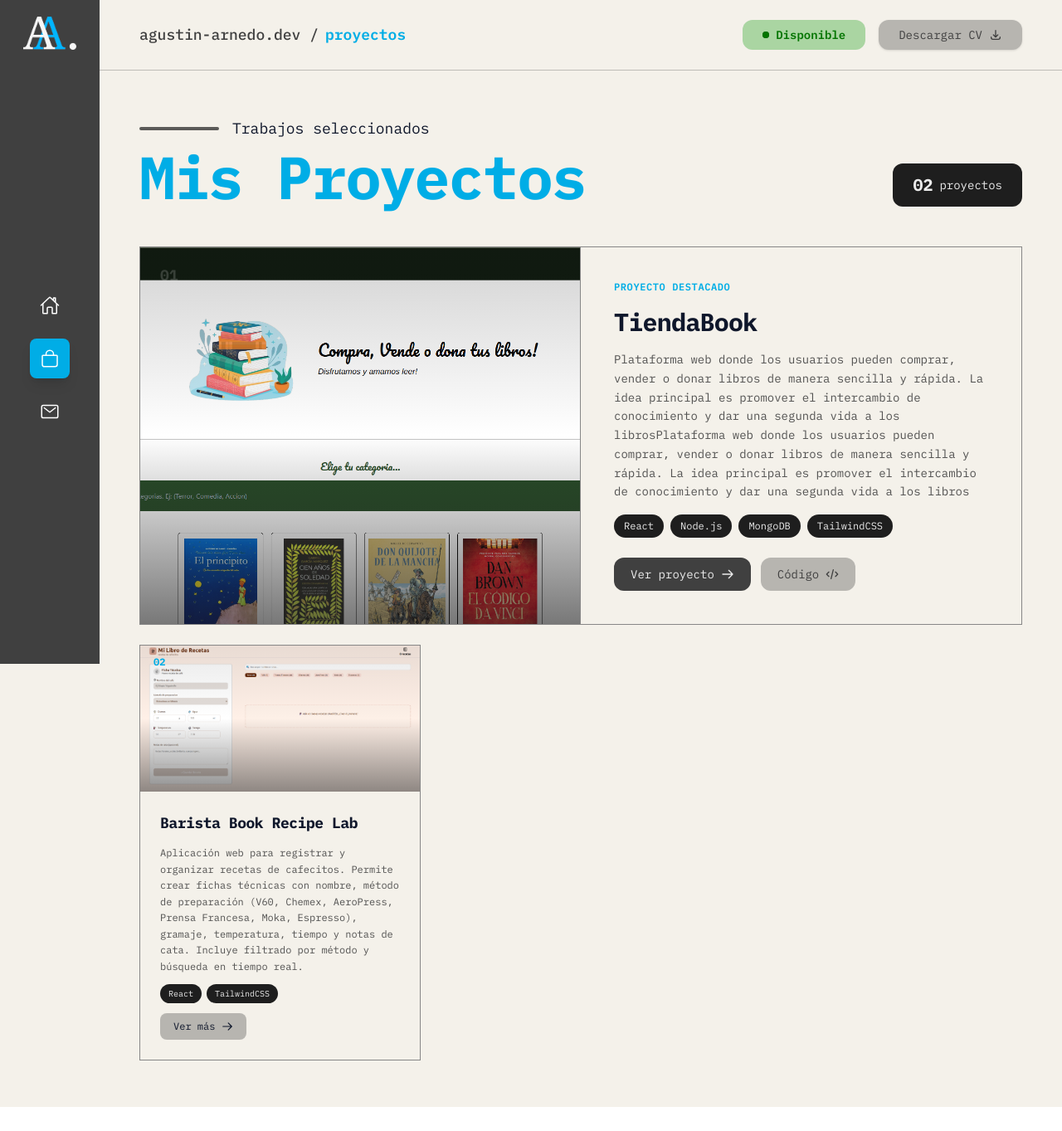
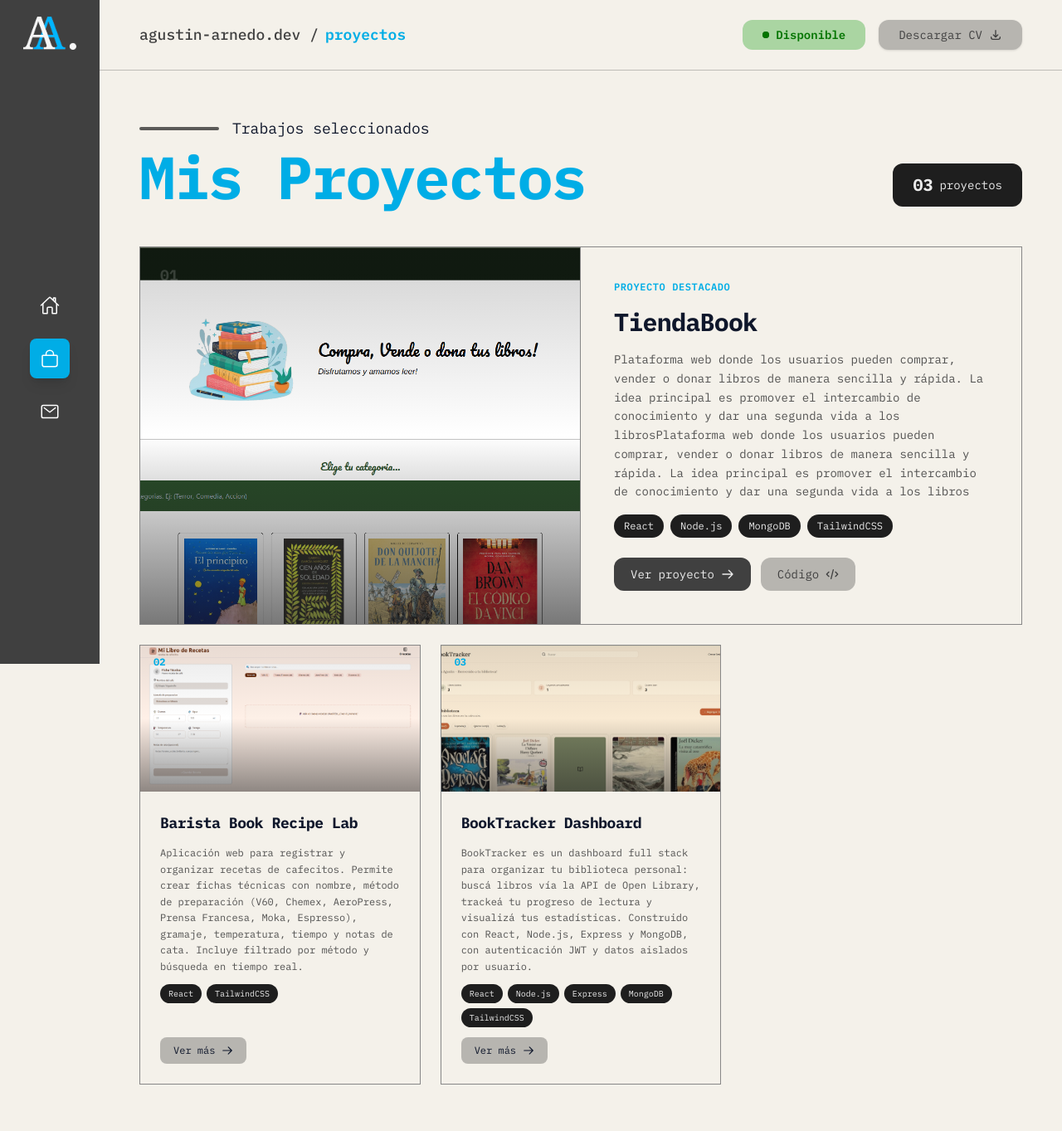
Before and after one commit to AArnedo/arnedo-agustin-dev, a React (Vite) app: page /proyectos in a window 1280 px wide. Shown: the whole page at 83% size. Before the commit the page ends 1334 px from the top, so only its background shows below. Built offline with nearby package versions, Linux system fonts and the light colour scheme.

Commit message:
Se agrego nuevo proyecto! :)

```diff
--- a/src/components/Projects/projects.js
+++ b/src/components/Projects/projects.js
@@ -7,6 +7,7 @@ import {
 
 import imgTiendaBook from  '../../assets/projects/tiendabook_project.png'
 import imgBaristaBook from '../../assets/projects/RecetasCafecito.png'
+import bookTracker from '../../assets/projects/BookTracker.png'
 
 export const projects = [
   {
@@ -32,5 +33,16 @@ export const projects = [
     Icon: HiOutlineChartBar,
     featured: false,
   },
+  {
+    id: 'book-tracker',
+    title: 'BookTracker Dashboard',
+    description: 'BookTracker es un dashboard full stack para organizar tu biblioteca personal: buscá libros vía la API de Open Library, trackeá tu progreso de lectura y visualizá tus estadísticas. Construido con React, Node.js, Express y MongoDB, con autenticación JWT y datos aislados por usuario.',
+    stack: ['React','Node.js','Express','MongoDB', 'TailwindCSS'],
+    demoUrl: 'https://dashboard-tracking-book.vercel.app/',
+    repoUrl: 'https://github.com/AArnedo/reading-dashboard',
+    image: bookTracker,
+    Icon: HiOutlineChartBar,
+    featured: false,
+  }
 
 ]
```
Also changed, not shown: src/assets/projects/BookTracker.png (added).
